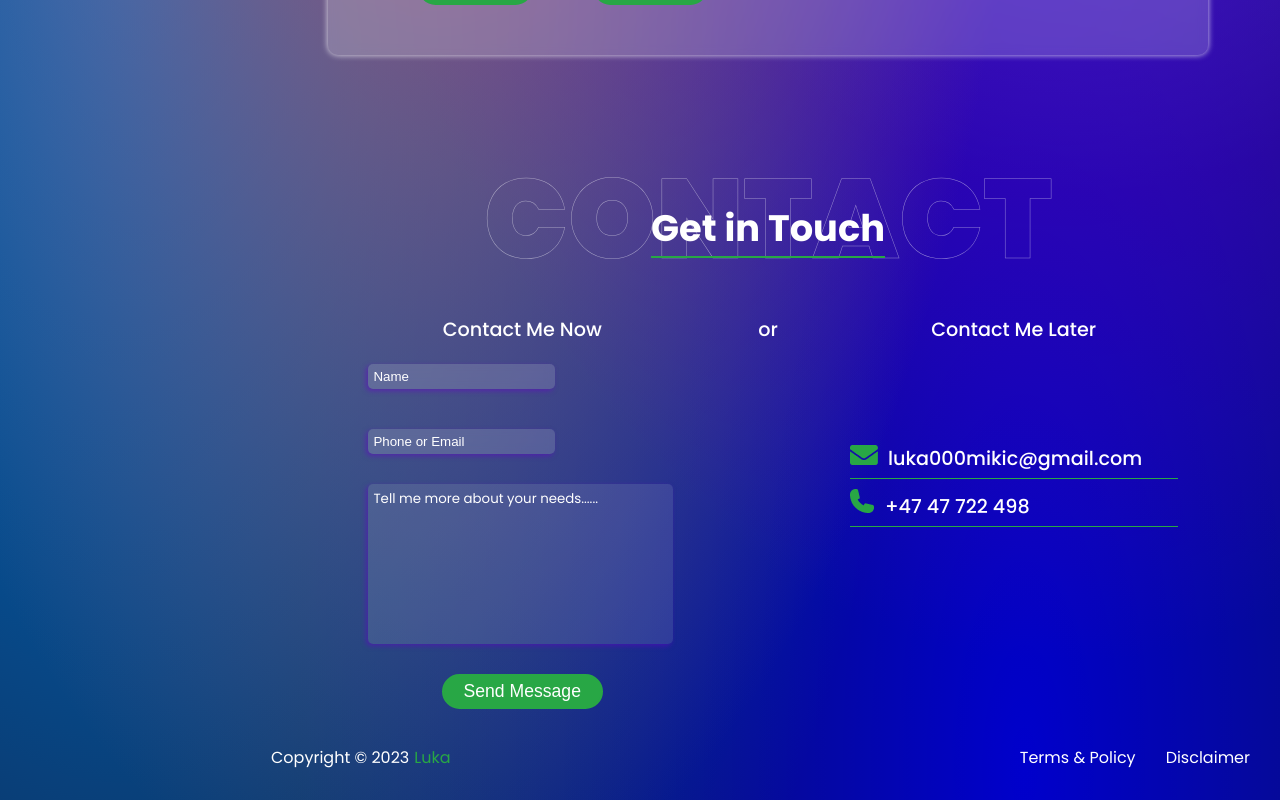
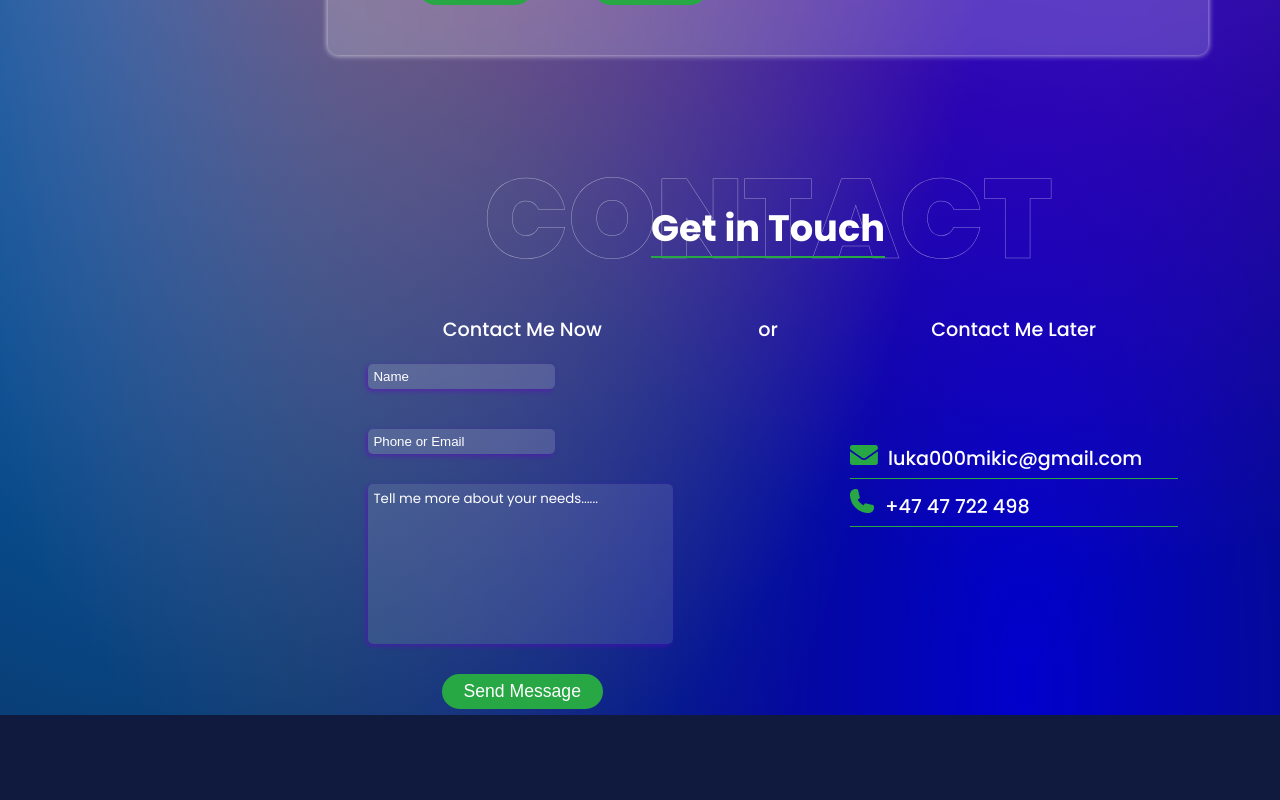
Before and after one commit to dr-Luka/portfolio, a React (Create React App) app: page / in a window 1280 px wide. Shown: the part 2293-3093 px from the top of the page. After the commit the page ends 3008 px from the top, so only its background shows below. Built offline with nearby package versions, Linux system fonts and the light colour scheme.

Commit message:
Update App.js

```diff
--- a/src/App.js
+++ b/src/App.js
@@ -4,7 +4,7 @@ import Home from "./components/Home.js";
 import About from "./components/About.js";
 import Portfolio from "./components/Portfolio";
 import Contact from "./components/Contact";
-import Footer from "./components/Footer";
+// import Footer from "./components/Footer";
 
 function App() {
   return (
@@ -15,7 +15,7 @@ function App() {
         <About />
         <Portfolio />
         <Contact />
-        <Footer />
+        {/* <Footer /> */}
       </div>
     </div>
   );
```
